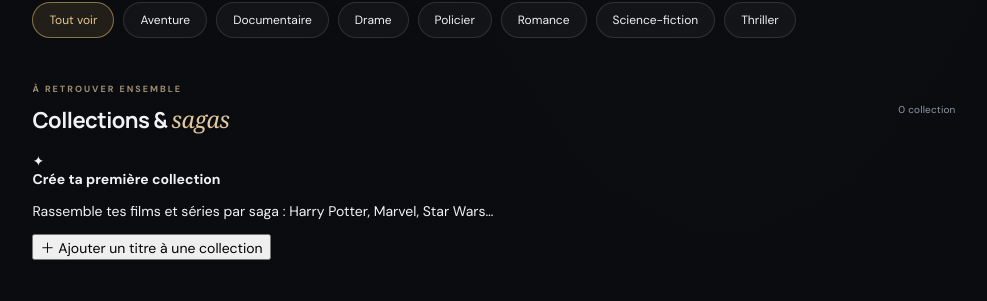
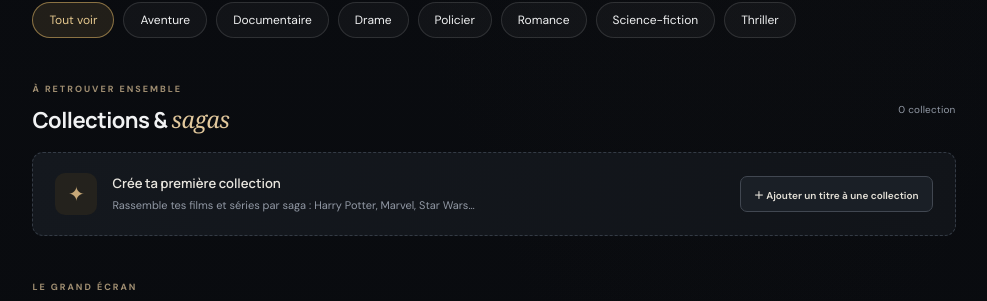
Before and after one commit to yunoe7/cinebox, a Next.js app: page / in a window 1280 px wide. Shown: the part 1202-1503 px from the top of the page, without its empty margins (272-1259 px from the left). Built offline with nearby package versions, Linux system fonts and the light colour scheme.

Commit message:
Style empty collections call to action

```diff
--- a/app/globals.css
+++ b/app/globals.css
@@ -735,3 +735,13 @@ footer{color:#78808b}
 .collection-saga-heading{display:flex;align-items:baseline;gap:10px;margin-bottom:12px}
 .collection-saga-heading strong{font:600 15px Manrope,sans-serif;color:#eee}
 .collection-saga-heading span{font-size:10px;color:#858c96}
+
+
+.collections-empty{display:flex;align-items:center;gap:15px;flex-wrap:wrap;padding:20px 22px;border:1px dashed #343b45;border-radius:11px;background:linear-gradient(110deg,#14181e,#111419)}
+.collections-empty-mark{width:42px;height:42px;display:grid;place-items:center;flex:none;border-radius:10px;background:#24221d;color:#c7a878;font-size:20px}
+.collections-empty>div:nth-child(2){flex:1;min-width:190px}
+.collections-empty strong{display:block;color:#e9e6df;font:600 13px Manrope,sans-serif}
+.collections-empty p{margin:5px 0 0;color:#9299a5;font-size:11px;line-height:1.5}
+.collection-create-btn{min-height:36px;padding:0 13px;border:1px solid #414751;border-radius:7px;background:#1a1f26;color:#e5e1d8;font-size:10px;font-weight:600;cursor:pointer;transition:background .18s,border-color .18s}
+.collection-create-btn:hover{background:#232932;border-color:#626b78}
+@media(max-width:620px){.collections-empty{align-items:flex-start}.collection-create-btn{width:100%}}
```
